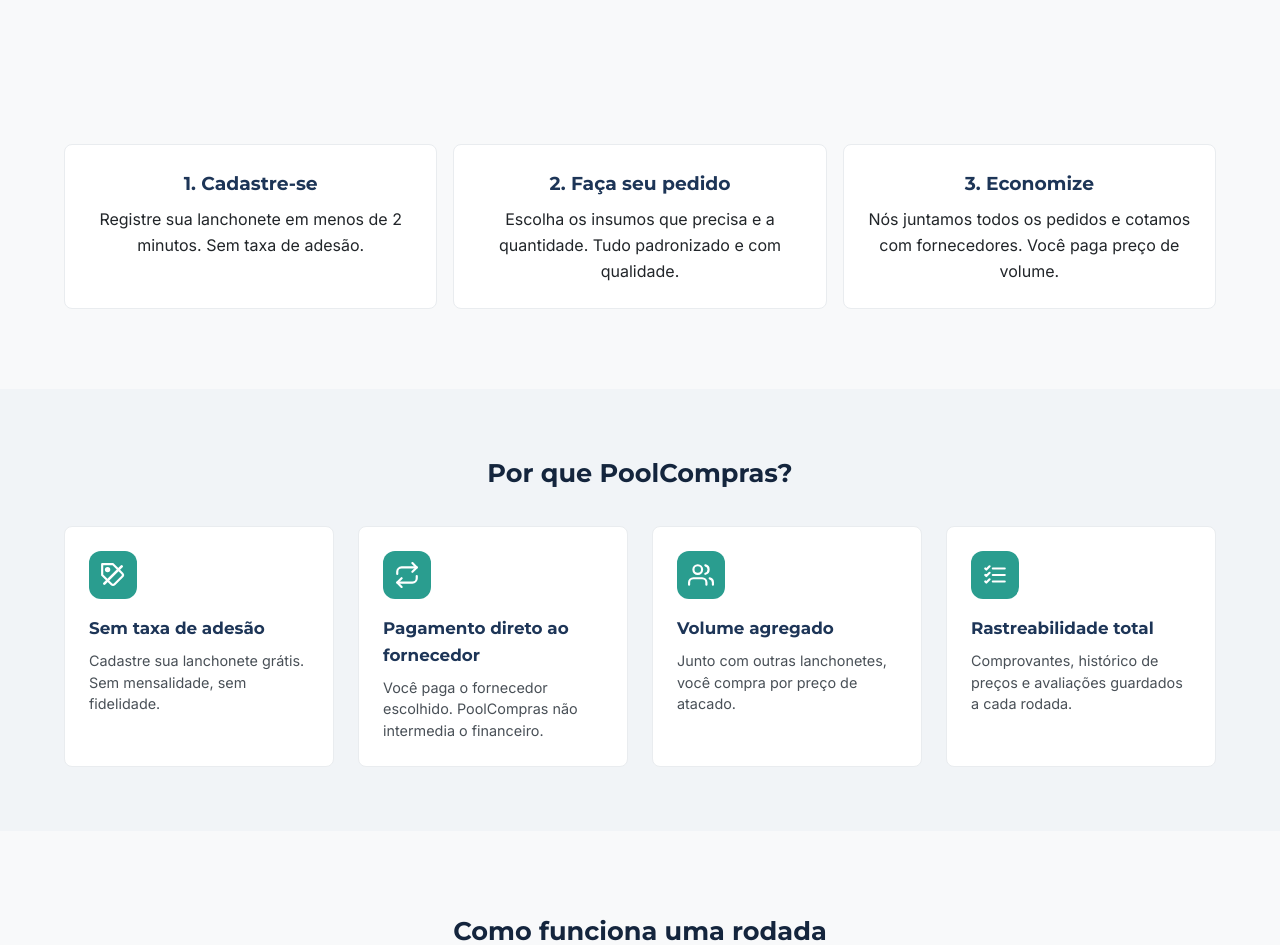
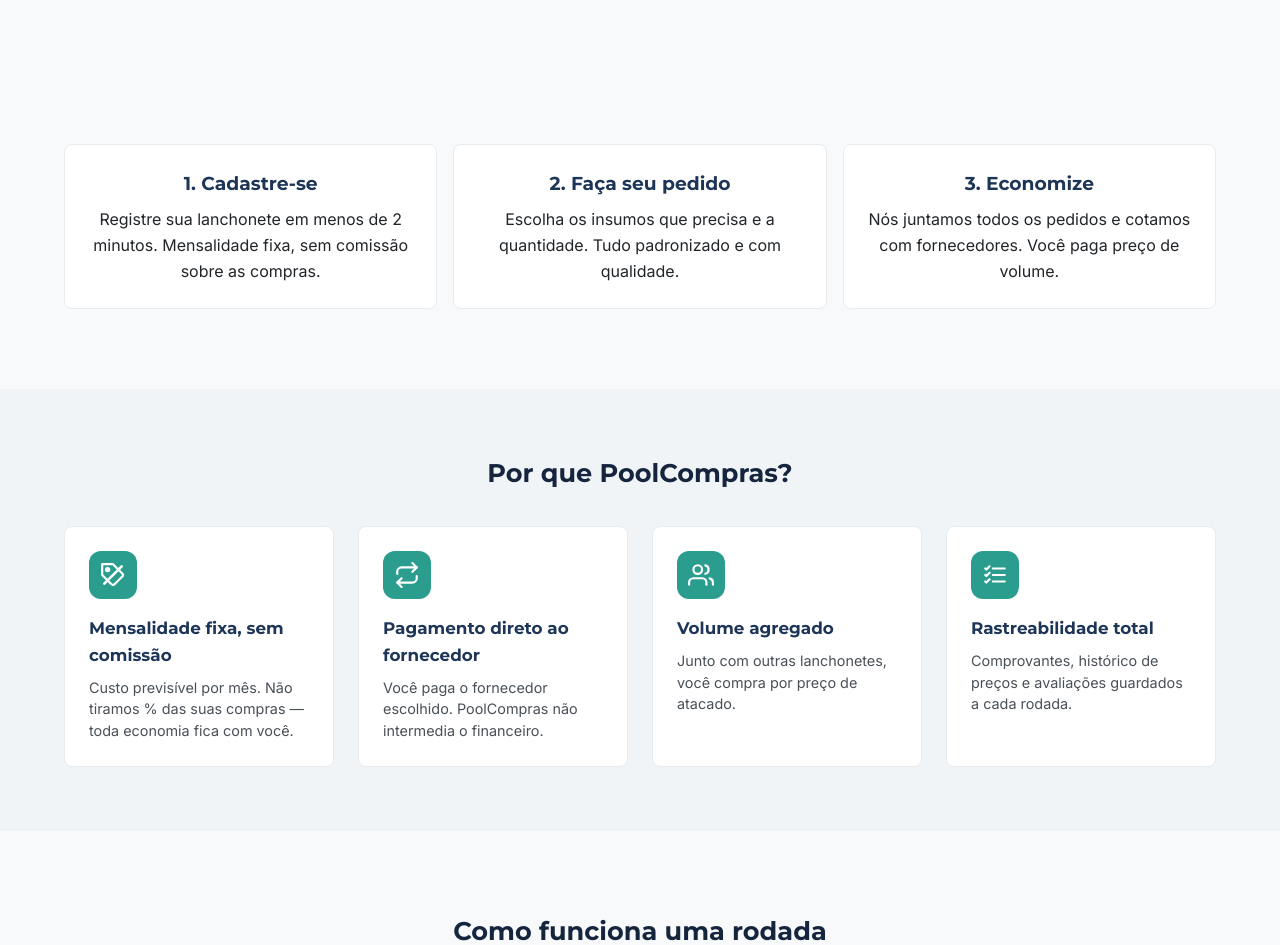
Before and after one commit to mateusrfabro/poolcompras, a Flask app: page / in a window 1280 px wide. Shown: the part 469-1414 px from the top of the page. Run offline with Flask 3, Linux system fonts and the light colour scheme; data that the repository does not hold is empty.

Commit message:
fix(copy): troca 'sem taxa de adesao' por mensalidade fixa sem comissao
Modelo de negocio real do PoolCompras eh R$500/mes fixo por lanchonete,
SEM comissao sobre compras. O copy 'Sem taxa de adesao / Cadastre gratis'
era um chute meu baseado em B2B generico — descrevia exatamente o
oposto do produto.

Mudancas em index.html:
- Card '1. Cadastre-se': passa a citar 'Mensalidade fixa, sem comissao
  sobre as compras' em vez de 'Sem taxa de adesao'.
- Diferencial '#1' renomeado de 'Sem taxa de adesao' para 'Mensalidade
  fixa, sem comissao'. Copy explica o valor real:
    'Custo previsivel por mes. Nao tiramos % das suas compras — toda
     economia fica com voce.'

Diferenciacao real vs concorrentes B2C (iFood etc) que tiram 12-18%
sobre cada pedido.

Co-Authored-By: Claude Opus 4.7 (1M context) <noreply@anthropic.com>

```diff
--- a/app/templates/index.html
+++ b/app/templates/index.html
@@ -19,7 +19,7 @@
 <section class="features">
     <div class="feature-card">
         <h3>1. Cadastre-se</h3>
-        <p>Registre sua lanchonete em menos de 2 minutos. Sem taxa de adesão.</p>
+        <p>Registre sua lanchonete em menos de 2 minutos. Mensalidade fixa, sem comissão sobre as compras.</p>
     </div>
     <div class="feature-card">
         <h3>2. Faça seu pedido</h3>
@@ -40,15 +40,15 @@
     <div class="diferenciais-grid">
         <div class="diferencial-card">
             <span class="diferencial-icon" aria-hidden="true">
-                {# Tag de preco com diagonal (sem taxa) #}
+                {# Tag de preco com diagonal — sem comissao por compra #}
                 <svg viewBox="0 0 24 24" fill="none" stroke="currentColor" stroke-width="2" stroke-linecap="round" stroke-linejoin="round">
                     <path d="M20.59 13.41l-7.17 7.17a2 2 0 0 1-2.83 0L2 12V2h10l8.59 8.59a2 2 0 0 1 0 2.82z"/>
                     <circle cx="7" cy="7" r="1.5" fill="currentColor"/>
                     <line x1="4" y1="20" x2="20" y2="4" stroke-width="2.5"/>
                 </svg>
             </span>
-            <h3>Sem taxa de adesão</h3>
-            <p>Cadastre sua lanchonete grátis. Sem mensalidade, sem fidelidade.</p>
+            <h3>Mensalidade fixa, sem comissão</h3>
+            <p>Custo previsível por mês. Não tiramos % das suas compras — toda economia fica com você.</p>
         </div>
         <div class="diferencial-card">
             <span class="diferencial-icon" aria-hidden="true">
```
